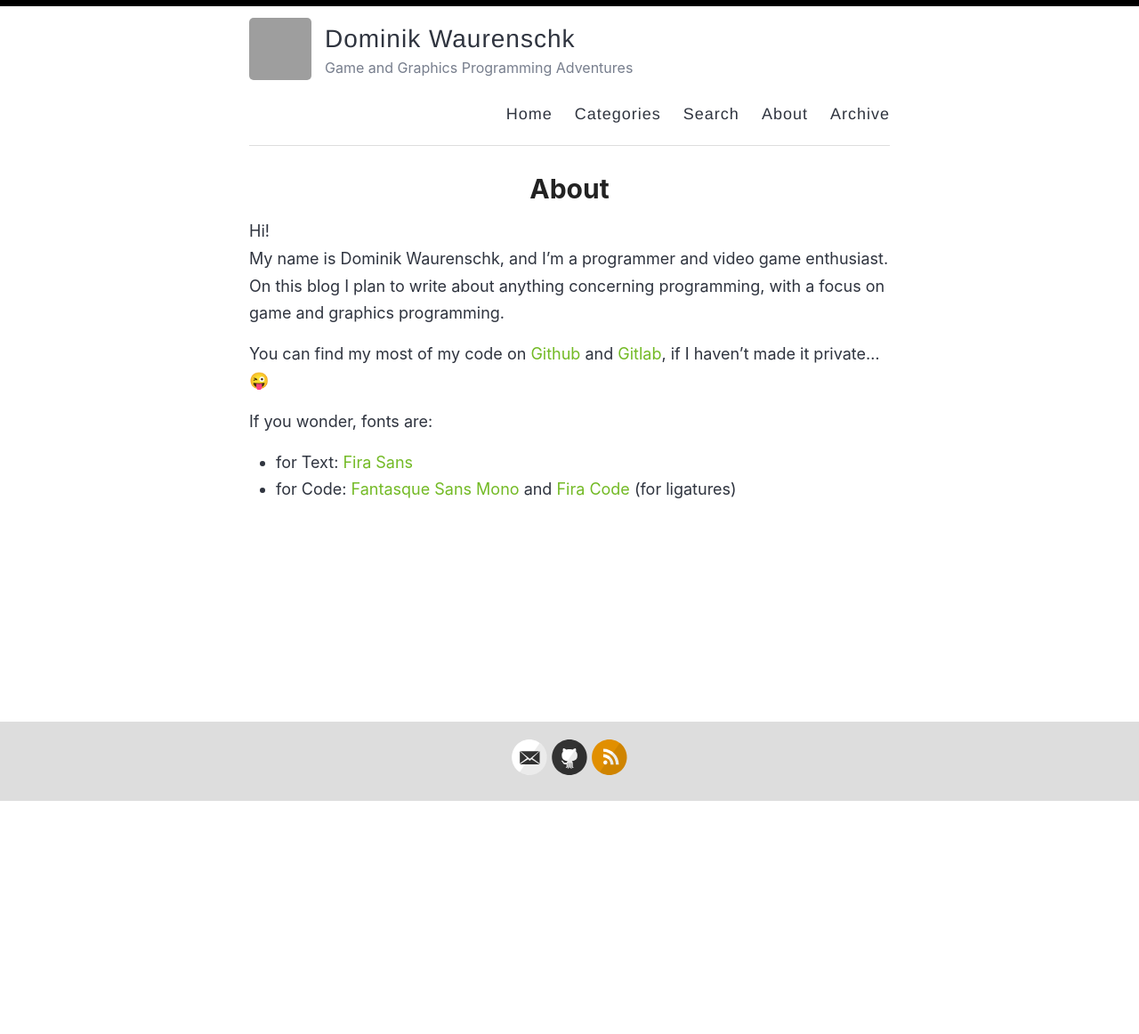
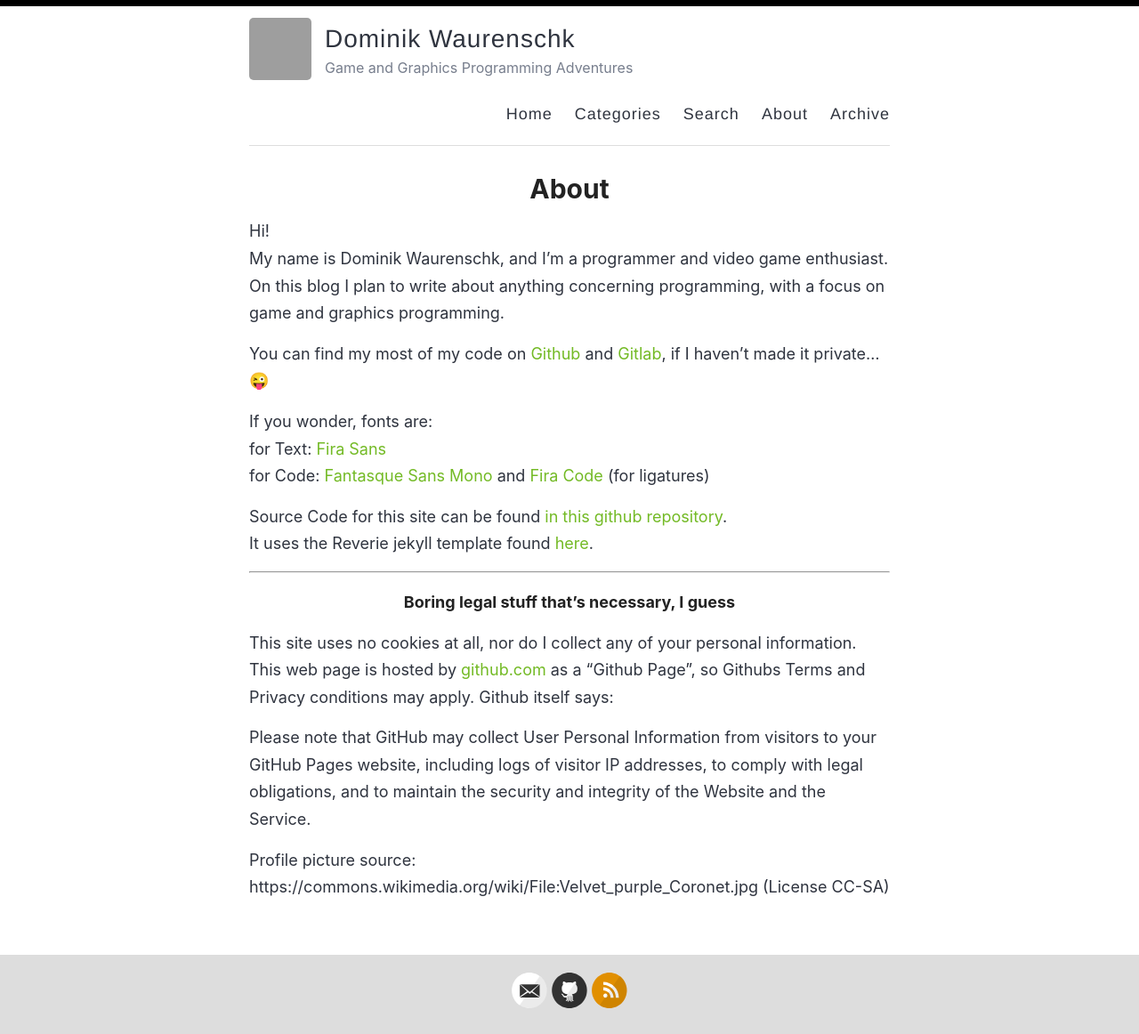
Before and after one commit to DasCapschen/dascapschen.github.io, a Jekyll site: the page built from _pages/about.md, in a window 1280 px wide. Shown: the whole page at 89% size. Built offline with Jekyll 4.4.1, drawn with Linux system fonts in a browser that asks for light colours; some web fonts are replaced; before the commit the page ends 901 px from its top, so only the background shows below that; grey boxes are pictures that could not be loaded.

Commit message:
Update about.md

```diff
--- a/_pages/about.md
+++ b/_pages/about.md
@@ -11,5 +11,18 @@ On this blog I plan to write about anything concerning programming, with a focus
 You can find my most of my code on [Github](https://github.com/DasCapschen) and [Gitlab](https://gitlab.com/DasCapschen), if I haven't made it private... 😜
 
 If you wonder, fonts are:
-- for Text: [Fira Sans](https://github.com/mozilla/Fira)
-- for Code: [Fantasque Sans Mono](https://github.com/belluzj/fantasque-sans) and [Fira Code](https://github.com/tonsky/FiraCode) (for ligatures)
+for Text: [Fira Sans](https://github.com/mozilla/Fira)
+for Code: [Fantasque Sans Mono](https://github.com/belluzj/fantasque-sans) and [Fira Code](https://github.com/tonsky/FiraCode) (for ligatures)
+
+
+Source Code for this site can be found [in this github repository](https://github.com/DasCapschen/dascapschen.github.io).
+It uses the Reverie jekyll template found [here](https://github.com/amitmerchant1990/reverie).
+
+---
+#### Boring legal stuff that's necessary, I guess
+This site uses no cookies at all, nor do I collect any of your personal information.
+This web page is hosted by [github.com](https://github.com) as a "Github Page", so Githubs Terms and Privacy conditions may apply.
+Github itself says:
+> Please note that GitHub may collect User Personal Information from visitors to your GitHub Pages website, including logs of visitor IP addresses, to comply with legal obligations, and to maintain the security and integrity of the Website and the Service.
+
+Profile picture source: https://commons.wikimedia.org/wiki/File:Velvet_purple_Coronet.jpg (License CC-SA)
```
